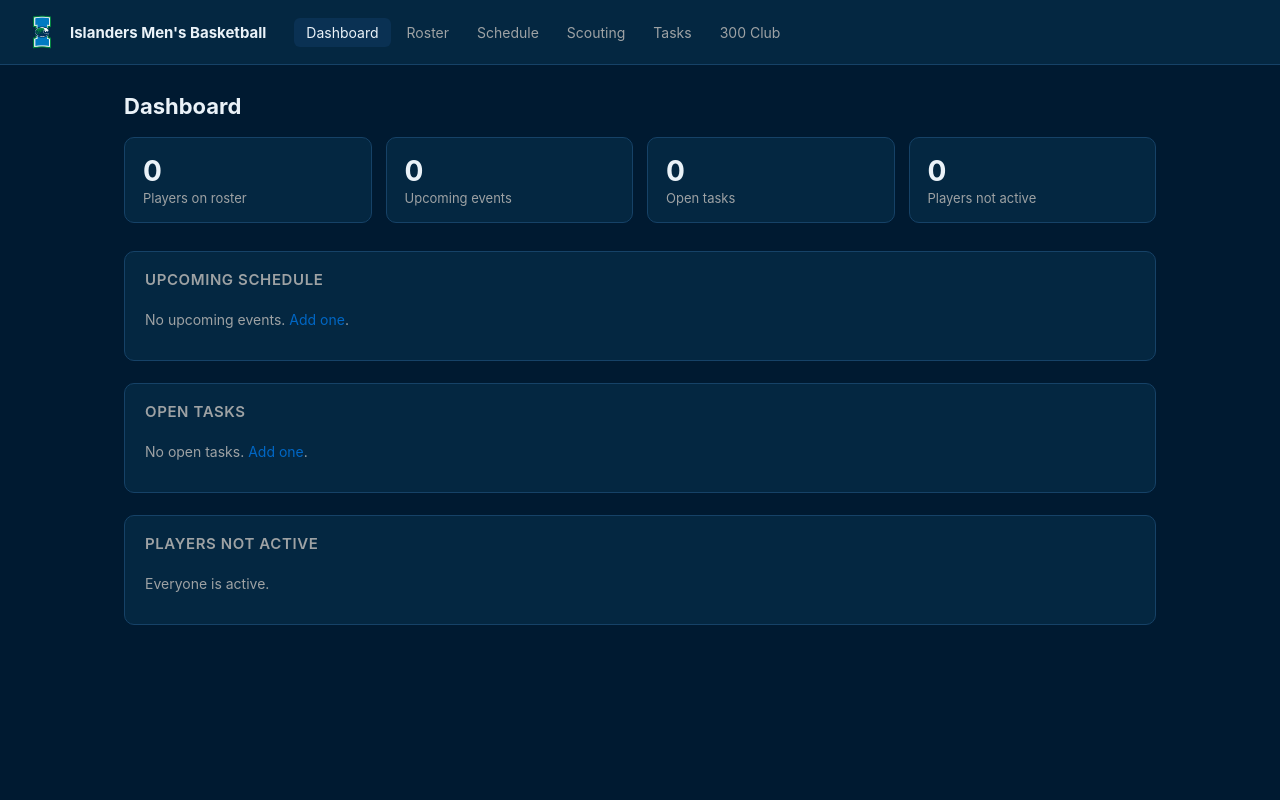
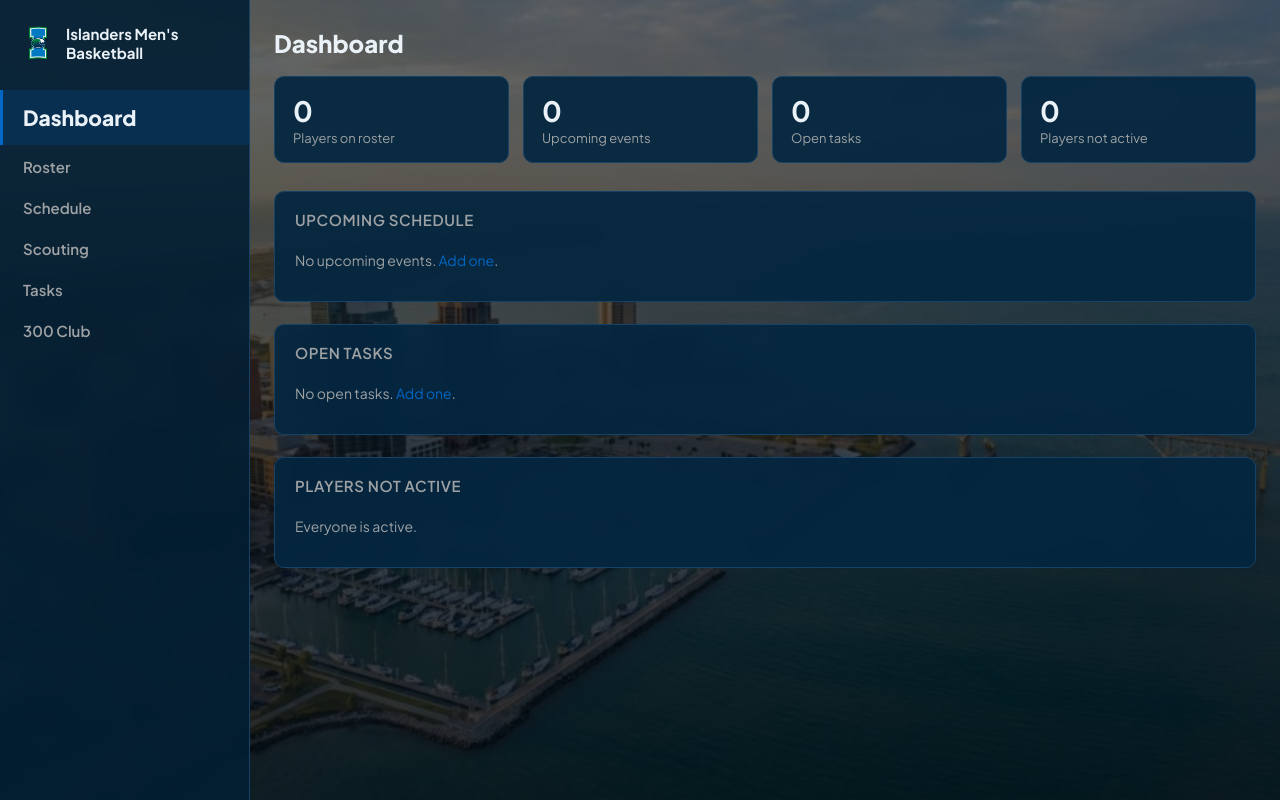
Before and after one commit to nateree007-bit/team-ops, a FastAPI app: page / in a window 1280 px wide. Run offline with FastAPI, Linux system fonts and the light colour scheme; data that the repository does not hold is empty.

Commit message:
Full site redesign: photo background, sidebar nav, new font
- Top nav bar replaced with a scrollable left sidebar; the active tab
  renders visibly larger with an accent border, others stay compact.
  Collapses to a horizontal scrollable bar on narrow viewports.
- Corpus Christi marina photo as a fixed, full-bleed background with a
  dark scrim for legibility, panels/cards/sidebar given semi-transparent
  backdrop-blur so the photo reads through subtly without hurting
  contrast on data-dense pages (verified against roster table and the
  300 Club input grid, the two most text/contrast-sensitive views).
- Switched typeface to Plus Jakarta Sans (Google Fonts) site-wide.

```diff
--- a/app/static/style.css
+++ b/app/static/style.css
@@ -1,7 +1,8 @@
 :root {
   --bg: #001a31;
-  --panel: #042741;
-  --panel-hover: #0a3153;
+  --panel: rgba(4, 39, 65, .92);
+  --panel-hover: rgba(10, 49, 83, .95);
+  --sidebar-bg: rgba(3, 30, 51, .9);
   --border: #164267;
   --text: #eaf2f8;
   --muted: #9ea2a4;
@@ -15,61 +16,101 @@
   --ease-in: cubic-bezier(0.4, 0, 1, 1);
   --dur-fast: 120ms;
   --dur-base: 200ms;
-  font-family: -apple-system, Segoe UI, Roboto, Helvetica, Arial, sans-serif;
+  font-family: 'Plus Jakarta Sans', -apple-system, Segoe UI, Roboto, Helvetica, Arial, sans-serif;
 }
 
 * { box-sizing: border-box; }
 
 body {
   margin: 0;
-  background: var(--bg);
+  min-height: 100vh;
   color: var(--text);
   font-family: inherit;
   font-size: 15px;
+  background:
+    linear-gradient(180deg, rgba(0, 10, 20, .6), rgba(0, 10, 20, .8)),
+    url('/static/hero-bg.jpg') center / cover fixed no-repeat;
+  background-color: var(--bg);
 }
 
 a { color: var(--accent); text-decoration: none; transition: color var(--dur-fast) var(--ease-standard); }
 a:hover { color: var(--accent-hover); text-decoration: underline; }
 
-.nav {
+/* ---------- Layout & sidebar ---------- */
+
+.layout {
   display: flex;
-  align-items: center;
-  gap: 4px;
-  padding: 14px 24px;
-  border-bottom: 1px solid var(--border);
-  background: var(--panel);
-  flex-wrap: wrap;
+  min-height: 100vh;
 }
 
-.nav .brand {
+.sidebar {
+  flex-shrink: 0;
+  width: 250px;
+  height: 100vh;
+  position: sticky;
+  top: 0;
+  overflow-y: auto;
+  background: var(--sidebar-bg);
+  backdrop-filter: blur(10px);
+  -webkit-backdrop-filter: blur(10px);
+  border-right: 1px solid var(--border);
+  padding: 24px 0;
+  display: flex;
+  flex-direction: column;
+  gap: 4px;
+}
+
+.sidebar-brand {
   display: flex;
   align-items: center;
   gap: 10px;
-  margin-right: 24px;
+  padding: 0 20px 24px;
   font-weight: 700;
   font-size: 15px;
   color: var(--text);
-  white-space: nowrap;
 }
 
-.nav .brand img {
-  height: 36px;
-  width: auto;
+.sidebar-brand img { height: 36px; width: auto; flex-shrink: 0; }
+
+.sidebar-links {
+  display: flex;
+  flex-direction: column;
+  gap: 2px;
 }
 
-.nav a {
+.sidebar-links a {
+  display: block;
   color: var(--muted);
-  padding: 6px 12px;
-  border-radius: 6px;
-  font-size: 14px;
-  transition: color var(--dur-fast) var(--ease-standard),
-              background-color var(--dur-fast) var(--ease-standard);
+  padding: 10px 20px;
+  font-size: 15px;
+  font-weight: 600;
+  border-left: 3px solid transparent;
+  transition: color var(--dur-base) var(--ease-standard),
+              background-color var(--dur-base) var(--ease-standard),
+              border-color var(--dur-base) var(--ease-standard),
+              font-size var(--dur-base) var(--ease-out),
+              padding var(--dur-base) var(--ease-out);
 }
 
-.nav a:hover, .nav a.active {
+.sidebar-links a:hover {
   color: var(--text);
   background: var(--panel-hover);
   text-decoration: none;
+}
+
+.sidebar-links a.active {
+  color: var(--text);
+  background: var(--panel-hover);
+  border-left-color: var(--accent);
+  font-size: 21px;
+  font-weight: 800;
+  padding-top: 14px;
+  padding-bottom: 14px;
+}
+
+.content {
+  flex: 1;
+  min-width: 0;
 }
 
 .container {
@@ -78,7 +119,43 @@ a:hover { color: var(--accent-hover); text-decoration: underline; }
   padding: 28px 24px 60px;
 }
 
-h1 { font-size: 22px; margin: 0 0 18px; }
+@media (max-width: 860px) {
+  .layout { flex-direction: column; }
+
+  .sidebar {
+    position: static;
+    width: 100%;
+    height: auto;
+    flex-direction: row;
+    align-items: center;
+    overflow-x: auto;
+    overflow-y: hidden;
+    padding: 12px 16px;
+    gap: 4px;
+    border-right: none;
+    border-bottom: 1px solid var(--border);
+  }
+
+  .sidebar-brand { padding: 0 16px 0 0; margin-right: 8px; flex-shrink: 0; }
+
+  .sidebar-links { flex-direction: row; }
+
+  .sidebar-links a {
+    padding: 8px 14px;
+    white-space: nowrap;
+    border-left: none;
+    border-bottom: 3px solid transparent;
+  }
+
+  .sidebar-links a.active {
+    font-size: 16px;
+    padding-top: 8px;
+    padding-bottom: 8px;
+    border-bottom-color: var(--accent);
+  }
+}
+
+h1 { font-size: 24px; font-weight: 800; margin: 0 0 18px; }
 h2 { font-size: 17px; margin: 28px 0 12px; color: var(--text); }
 h3 { font-size: 15px; margin: 0 0 8px; color: var(--muted); font-weight: 600; text-transform: uppercase; letter-spacing: .04em; }
 
@@ -91,6 +168,8 @@ h3 { font-size: 15px; margin: 0 0 8px; color: var(--muted); font-weight: 600; te
 
 .stat-card {
   background: var(--panel);
+  backdrop-filter: blur(8px);
+  -webkit-backdrop-filter: blur(8px);
   border: 1px solid var(--border);
   border-radius: 10px;
   padding: 16px 18px;
@@ -105,6 +184,8 @@ h3 { font-size: 15px; margin: 0 0 8px; color: var(--muted); font-weight: 600; te
 
 .panel {
   background: var(--panel);
+  backdrop-filter: blur(8px);
+  -webkit-backdrop-filter: blur(8px);
   border: 1px solid var(--border);
   border-radius: 10px;
   padding: 18px 20px;
@@ -178,6 +259,7 @@ button, .btn {
   cursor: pointer;
   font-size: 14px;
   font-weight: 600;
+  font-family: inherit;
   transition: background-color var(--dur-fast) var(--ease-standard),
               transform var(--dur-fast) var(--ease-standard),
               box-shadow var(--dur-fast) var(--ease-standard);
--- a/app/templates/base.html
+++ b/app/templates/base.html
@@ -4,14 +4,19 @@
   <meta charset="utf-8">
   <meta name="viewport" content="width=device-width, initial-scale=1">
   <title>{% block title %}Team Ops{% endblock %}</title>
+  <link rel="preconnect" href="https://fonts.googleapis.com">
+  <link rel="preconnect" href="https://fonts.gstatic.com" crossorigin>
+  <link href="https://fonts.googleapis.com/css2?family=Plus+Jakarta+Sans:wght@400;500;600;700;800&display=swap" rel="stylesheet">
   <link rel="stylesheet" href="/static/style.css">
 </head>
 <body>
-  <div class="nav">
-    <div class="brand">
+  <div class="layout">
+    <nav class="sidebar">
+      <div class="sidebar-brand">
         <img src="/static/logo.png" alt="Islanders logo">
         <span>Islanders Men's Basketball</span>
       </div>
+      <div class="sidebar-links">
         <a href="/" class="{{ 'active' if active == 'dashboard' }}">Dashboard</a>
         <a href="/players" class="{{ 'active' if active == 'players' }}">Roster</a>
         <a href="/schedule" class="{{ 'active' if active == 'schedule' }}">Schedule</a>
@@ -19,8 +24,12 @@
         <a href="/tasks" class="{{ 'active' if active == 'tasks' }}">Tasks</a>
         <a href="/threehundred" class="{{ 'active' if active == 'threehundred' }}">300 Club</a>
       </div>
+    </nav>
+    <main class="content">
       <div class="container">
         {% block content %}{% endblock %}
       </div>
+    </main>
+  </div>
 </body>
 </html>
```
Also changed, not shown: app/static/hero-bg.jpg (added). Lines whose indentation alone changed are shown as unchanged.
